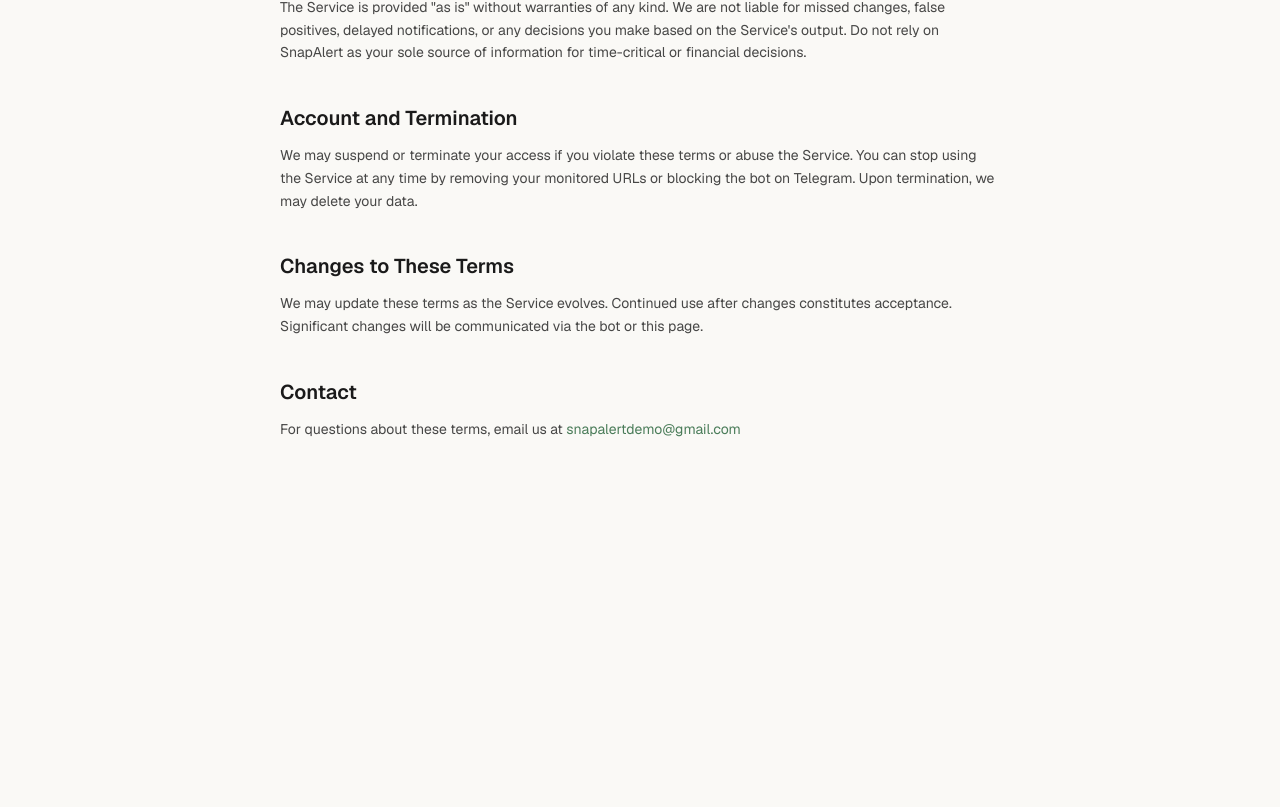
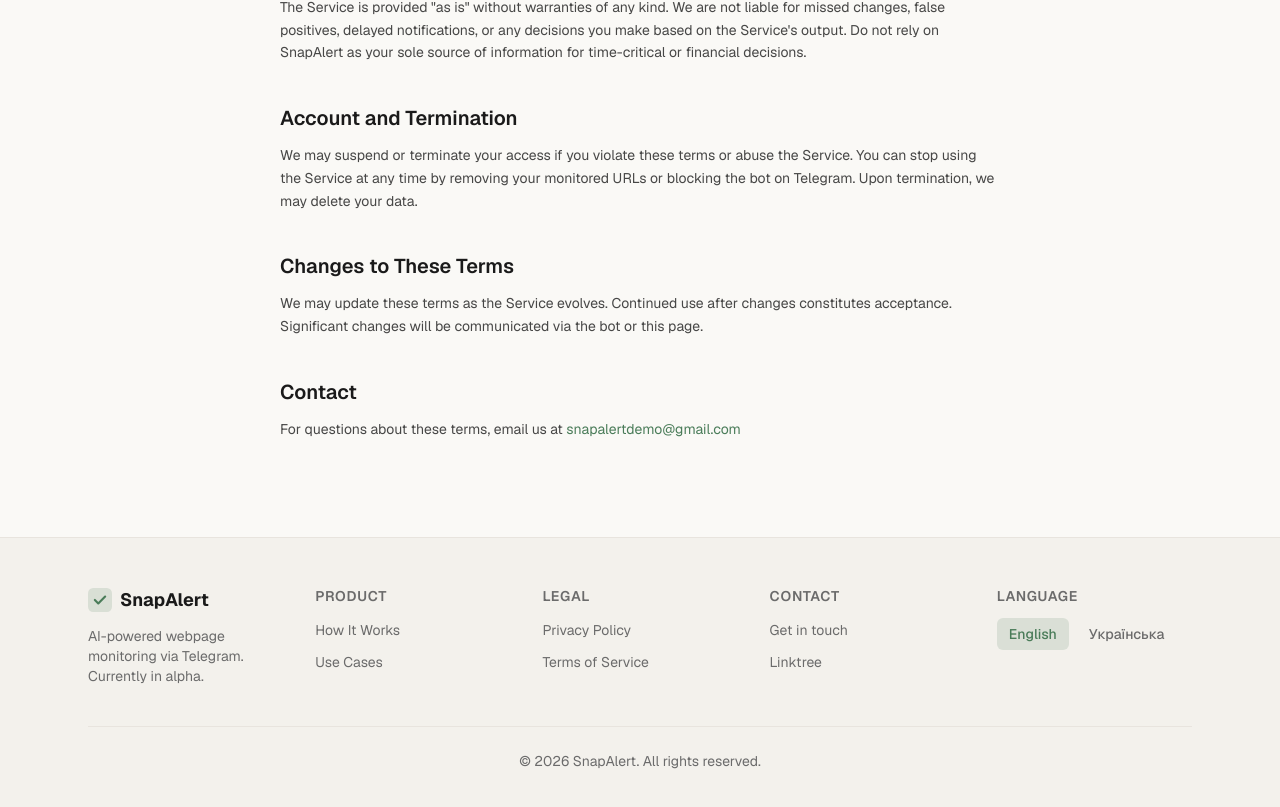
Before and after one commit to sQverful/snapalert-landing, a Next.js app: page /en/terms in a window 1280 px wide. Shown: the part 1343-2150 px from the top of the page. Before the commit the page ends 1880 px from the top, so only its background shows below. Built offline with nearby package versions, Linux system fonts and the light colour scheme; no server answers.

Commit message:
chore: footer on privacy website and smaller details + robots.txt

```diff
--- a/app/[locale]/page.tsx
+++ b/app/[locale]/page.tsx
@@ -1,5 +1,6 @@
 import {getTranslations, setRequestLocale} from 'next-intl/server';
 import Link from 'next/link';
+import Footer from '../components/Footer';
 
 const BOT_LINK = 'https://t.me/web_snap_alert_bot';
 const BRAND_NAME = 'SnapAlert';
@@ -427,75 +428,7 @@
         </section>
       </main>
 
-      {/* ── Footer ── */}
-      <footer className="border-t border-card-border bg-footer-bg">
-        <div className="mx-auto max-w-6xl px-4 py-12 sm:px-6">
-          <div className="grid gap-8 sm:grid-cols-2 md:grid-cols-5">
-            {/* Brand */}
-            <div className="sm:col-span-2 md:col-span-1">
-              <div className="mb-3 flex items-center gap-2 text-lg font-bold text-foreground">
-                <svg width="24" height="24" viewBox="0 0 28 28" fill="none" className="text-primary">
-                  <rect width="28" height="28" rx="6" fill="currentColor" fillOpacity="0.15" />
-                  <path d="M8 14l4 4 8-8" stroke="currentColor" strokeWidth="2.5" strokeLinecap="round" strokeLinejoin="round" />
-                </svg>
-                {BRAND_NAME}
-              </div>
-              <p className="text-sm text-muted">{t('footer.tagline')}</p>
-            </div>
-
-            {/* Product */}
-            <div>
-              <h4 className="mb-3 text-sm font-semibold uppercase tracking-wider text-muted">{t('footer.product')}</h4>
-              <ul className="space-y-2">
-                <li><a href="#how-it-works" className="text-sm text-muted transition-colors hover:text-foreground">{t('footer.howItWorks')}</a></li>
-                <li><a href="#use-cases" className="text-sm text-muted transition-colors hover:text-foreground">{t('footer.useCases')}</a></li>
-              </ul>
-            </div>
-
-            {/* Legal */}
-            <div>
-              <h4 className="mb-3 text-sm font-semibold uppercase tracking-wider text-muted">{t('footer.legal')}</h4>
-              <ul className="space-y-2">
-                <li><Link href={`/${locale}/privacy`} className="text-sm text-muted transition-colors hover:text-foreground">{t('footer.privacy')}</Link></li>
-                <li><Link href={`/${locale}/terms`} className="text-sm text-muted transition-colors hover:text-foreground">{t('footer.terms')}</Link></li>
-              </ul>
-            </div>
-
-            {/* Contact */}
-            <div>
-              <h4 className="mb-3 text-sm font-semibold uppercase tracking-wider text-muted">{t('footer.contact')}</h4>
-              <ul className="space-y-2">
-                <li><a href="mailto:snapalertdemo@gmail.com" className="text-sm text-muted transition-colors hover:text-foreground">{t('footer.contactEmail')}</a></li>
-                <li><a href="https://linktr.ee/sqverful" target="_blank" rel="noopener noreferrer" className="text-sm text-muted transition-colors hover:text-foreground">Linktree</a></li>
-              </ul>
-            </div>
-
-            {/* Language */}
-            <div>
-              <h4 className="mb-3 text-sm font-semibold uppercase tracking-wider text-muted">Language</h4>
-              <div className="flex gap-2">
-                <Link
-                  href="/en"
-                  className={`rounded-md px-3 py-1.5 text-sm font-medium transition-colors ${locale === 'en' ? 'bg-primary/15 text-primary' : 'text-muted hover:bg-card hover:text-foreground'}`}
-                >
-                  English
-                </Link>
-                <Link
-                  href="/uk"
-                  className={`rounded-md px-3 py-1.5 text-sm font-medium transition-colors ${locale === 'uk' ? 'bg-primary/15 text-primary' : 'text-muted hover:bg-card hover:text-foreground'}`}
-                >
-                  Українська
-                </Link>
-              </div>
-            </div>
-          </div>
-
-          {/* Copyright */}
-          <div className="mt-10 border-t border-card-border pt-6 text-center text-sm text-muted">
-            &copy; {new Date().getFullYear()} {BRAND_NAME}. {t('footer.rights')}
-          </div>
-        </div>
-      </footer>
+      <Footer locale={locale} />
     </>
   );
 }
--- a/app/[locale]/privacy/page.tsx
+++ b/app/[locale]/privacy/page.tsx
@@ -1,6 +1,7 @@
 import {getTranslations, setRequestLocale} from 'next-intl/server';
 import Link from 'next/link';
 import type {Metadata} from 'next';
+import Footer from '../../components/Footer';
 
 const BRAND_NAME = 'SnapAlert';
 
@@ -132,6 +133,8 @@
           </section>
         </div>
       </main>
+
+      <Footer locale={locale} />
     </>
   );
 }
--- a/app/[locale]/terms/page.tsx
+++ b/app/[locale]/terms/page.tsx
@@ -1,6 +1,7 @@
 import {getTranslations, setRequestLocale} from 'next-intl/server';
 import Link from 'next/link';
 import type {Metadata} from 'next';
+import Footer from '../../components/Footer';
 
 const BRAND_NAME = 'SnapAlert';
 
@@ -119,6 +120,8 @@
           </section>
         </div>
       </main>
+
+      <Footer locale={locale} />
     </>
   );
 }
--- /dev/null
+++ b/app/components/ContactEmail.tsx
@@ -0,0 +1,42 @@
+'use client';
+
+import {useState} from 'react';
+
+const EMAIL = 'snapalertdemo@gmail.com';
+
+export default function ContactEmail({label}: {label: string}) {
+  const [revealed, setRevealed] = useState(false);
+  const [copied, setCopied] = useState(false);
+
+  function handleClick() {
+    if (!revealed) {
+      setRevealed(true);
+      return;
+    }
+    navigator.clipboard.writeText(EMAIL).then(() => {
+      setCopied(true);
+      setTimeout(() => setCopied(false), 2000);
+    });
+  }
+
+  if (!revealed) {
+    return (
+      <button
+        onClick={handleClick}
+        className="text-sm text-muted transition-colors hover:text-foreground"
+      >
+        {label}
+      </button>
+    );
+  }
+
+  return (
+    <button
+      onClick={handleClick}
+      className="text-sm text-primary transition-colors hover:underline"
+      title="Click to copy"
+    >
+      {copied ? 'Copied!' : EMAIL}
+    </button>
+  );
+}
--- /dev/null
+++ b/app/components/Footer.tsx
@@ -0,0 +1,80 @@
+import Link from 'next/link';
+import {getTranslations} from 'next-intl/server';
+import ContactEmail from './ContactEmail';
+
+const BRAND_NAME = 'SnapAlert';
+
+export default async function Footer({locale}: {locale: string}) {
+  const t = await getTranslations('footer');
+
+  return (
+    <footer className="border-t border-card-border bg-footer-bg">
+      <div className="mx-auto max-w-6xl px-4 py-12 sm:px-6">
+        <div className="grid gap-8 sm:grid-cols-2 md:grid-cols-5">
+          {/* Brand */}
+          <div className="sm:col-span-2 md:col-span-1">
+            <div className="mb-3 flex items-center gap-2 text-lg font-bold text-foreground">
+              <svg width="24" height="24" viewBox="0 0 28 28" fill="none" className="text-primary">
+                <rect width="28" height="28" rx="6" fill="currentColor" fillOpacity="0.15" />
+                <path d="M8 14l4 4 8-8" stroke="currentColor" strokeWidth="2.5" strokeLinecap="round" strokeLinejoin="round" />
+              </svg>
+              {BRAND_NAME}
+            </div>
+            <p className="text-sm text-muted">{t('tagline')}</p>
+          </div>
+
+          {/* Product */}
+          <div>
+            <h4 className="mb-3 text-sm font-semibold uppercase tracking-wider text-muted">{t('product')}</h4>
+            <ul className="space-y-2">
+              <li><Link href={`/${locale}#how-it-works`} className="text-sm text-muted transition-colors hover:text-foreground">{t('howItWorks')}</Link></li>
+              <li><Link href={`/${locale}#use-cases`} className="text-sm text-muted transition-colors hover:text-foreground">{t('useCases')}</Link></li>
+            </ul>
+          </div>
+
+          {/* Legal */}
+          <div>
+            <h4 className="mb-3 text-sm font-semibold uppercase tracking-wider text-muted">{t('legal')}</h4>
+            <ul className="space-y-2">
+              <li><Link href={`/${locale}/privacy`} className="text-sm text-muted transition-colors hover:text-foreground">{t('privacy')}</Link></li>
+              <li><Link href={`/${locale}/terms`} className="text-sm text-muted transition-colors hover:text-foreground">{t('terms')}</Link></li>
+            </ul>
+          </div>
+
+          {/* Contact */}
+          <div>
+            <h4 className="mb-3 text-sm font-semibold uppercase tracking-wider text-muted">{t('contact')}</h4>
+            <ul className="space-y-2">
+              <li><ContactEmail label={t('contactEmail')} /></li>
+              <li><a href="https://linktr.ee/sqverful" target="_blank" rel="noopener noreferrer" className="text-sm text-muted transition-colors hover:text-foreground">Linktree</a></li>
+            </ul>
+          </div>
+
+          {/* Language */}
+          <div>
+            <h4 className="mb-3 text-sm font-semibold uppercase tracking-wider text-muted">Language</h4>
+            <div className="flex gap-2">
+              <Link
+                href="/en"
+                className={`rounded-md px-3 py-1.5 text-sm font-medium transition-colors ${locale === 'en' ? 'bg-primary/15 text-primary' : 'text-muted hover:bg-card hover:text-foreground'}`}
+              >
+                English
+              </Link>
+              <Link
+                href="/uk"
+                className={`rounded-md px-3 py-1.5 text-sm font-medium transition-colors ${locale === 'uk' ? 'bg-primary/15 text-primary' : 'text-muted hover:bg-card hover:text-foreground'}`}
+              >
+                Українська
+              </Link>
+            </div>
+          </div>
+        </div>
+
+        {/* Copyright */}
+        <div className="mt-10 border-t border-card-border pt-6 text-center text-sm text-muted">
+          &copy; {new Date().getFullYear()} {BRAND_NAME}. {t('rights')}
+        </div>
+      </div>
+    </footer>
+  );
+}
```
Also changed, not shown: public/robots.txt.
